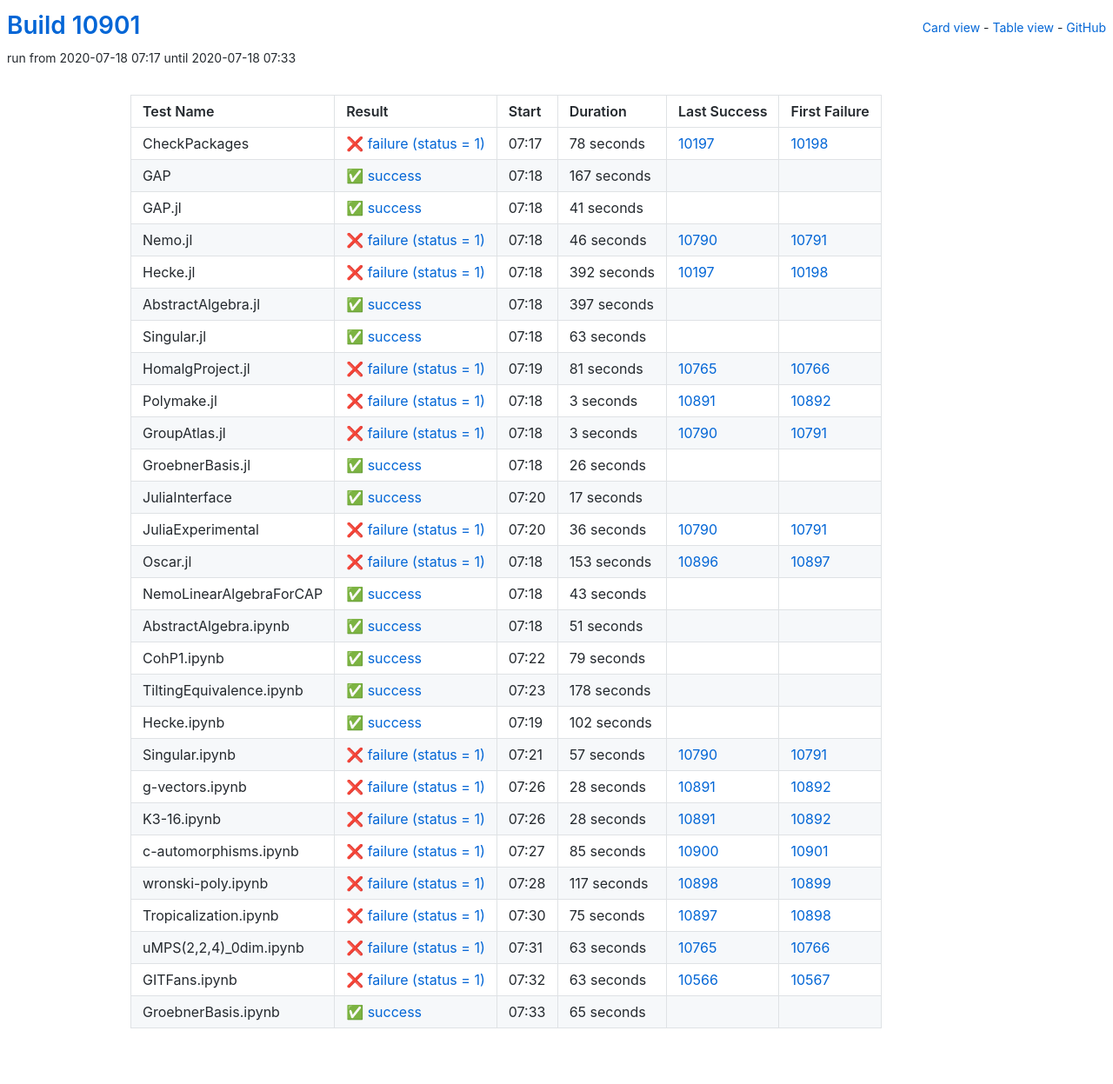
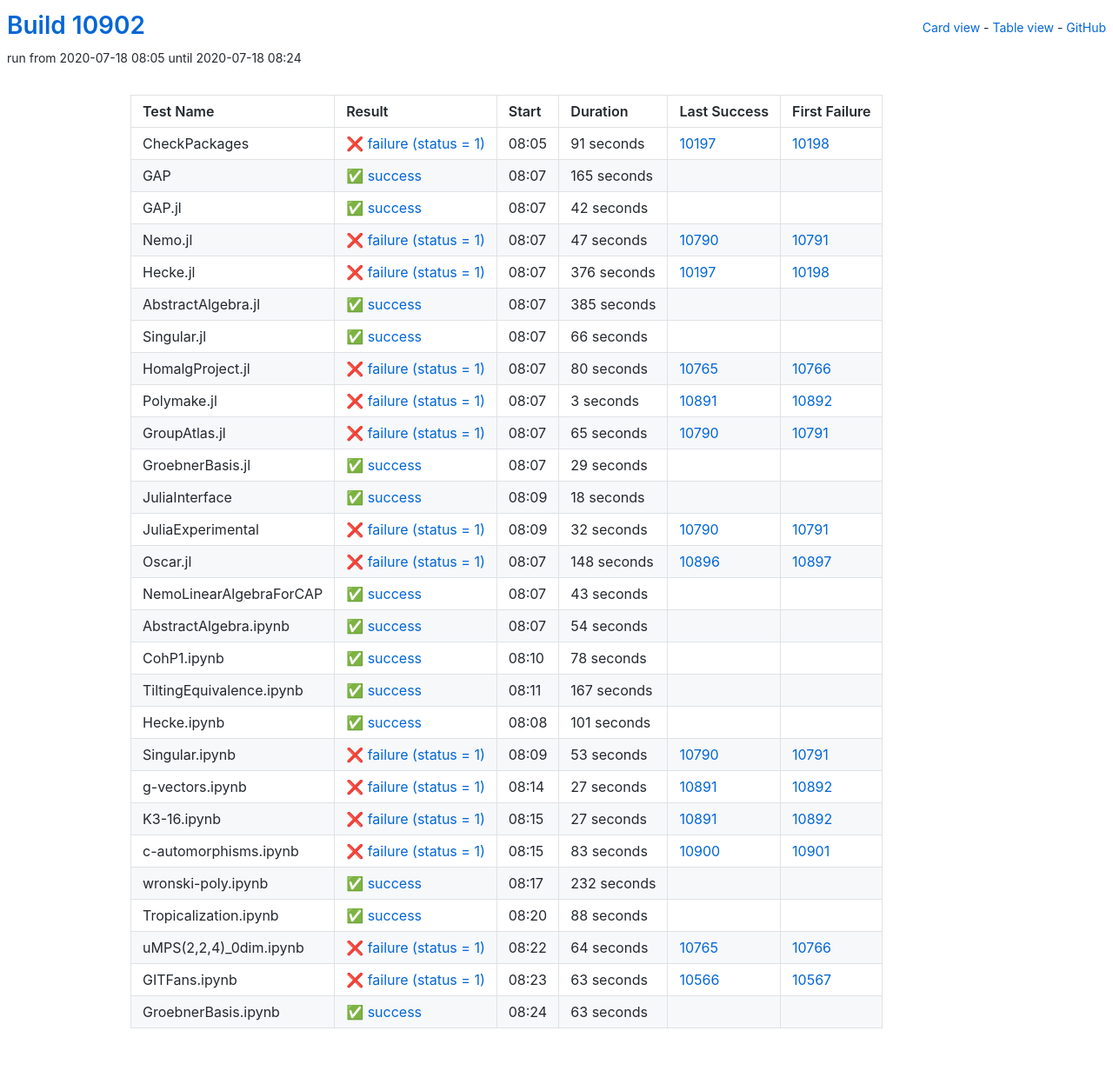
Before and after one commit to oscar-system/oscar-ci-status, a Jekyll site: the page built from table.html, in a window 1280 px wide. Shown: the whole page at 87% size. Built offline with Jekyll 4.4.1, drawn with Linux system fonts in a browser that asks for light colours.

Commit message:
Build #10902

```diff
--- a/_data/ci.yml
+++ b/_data/ci.yml
@@ -1,6 +1,6 @@
 ---
-build: 10901
-build_url: https://oscarci.mathematik.uni-kl.de/job/oscar/10901/
+build: 10902
+build_url: https://oscarci.mathematik.uni-kl.de/job/oscar/10902/
 job: oscar
 organization: oscar-system
 repo: oscar-ci-status
@@ -8,104 +8,104 @@
 tests:
 - name: CheckPackages
   id: checkpackages
-  log: https://oscarci.mathematik.uni-kl.de/job/oscar/10901/artifact/logs/build-10901/CheckPackages.log
-  start: 2020-07-18 07:17
+  log: https://oscarci.mathematik.uni-kl.de/job/oscar/10902/artifact/logs/build-10902/CheckPackages.log
+  start: 2020-07-18 08:05
   success: false
   exitcode: 1
   status: failure
-  duration: 78
+  duration: 91
   last_success: 10197
   last_success_url: https://oscarci.mathematik.uni-kl.de/job/oscar/10197/
   first_failure: 10198
   first_failure_url: https://oscarci.mathematik.uni-kl.de/job/oscar/10198/
 - name: GAP
   id: gap
-  log: https://oscarci.mathematik.uni-kl.de/job/oscar/10901/artifact/logs/build-10901/GAP.log
-  start: 2020-07-18 07:18
+  log: https://oscarci.mathematik.uni-kl.de/job/oscar/10902/artifact/logs/build-10902/GAP.log
+  start: 2020-07-18 08:07
   success: true
   exitcode: 0
   status: success
-  duration: 167
+  duration: 165
   last_success: false
   last_success_url:
   first_failure: false
   first_failure_url:
 - name: GAP.jl
   id: gap-jl
-  log: https://oscarci.mathematik.uni-kl.de/job/oscar/10901/artifact/logs/build-10901/GAP.jl.log
-  start: 2020-07-18 07:18
+  log: https://oscarci.mathematik.uni-kl.de/job/oscar/10902/artifact/logs/build-10902/GAP.jl.log
+  start: 2020-07-18 08:07
   success: true
   exitcode: 0
   status: success
-  duration: 41
+  duration: 42
   last_success: false
   last_success_url:
   first_failure: false
   first_failure_url:
 - name: Nemo.jl
   id: nemo-jl
-  log: https://oscarci.mathematik.uni-kl.de/job/oscar/10901/artifact/logs/build-10901/Nemo.jl.log
-  start: 2020-07-18 07:18
+  log: https://oscarci.mathematik.uni-kl.de/job/oscar/10902/artifact/logs/build-10902/Nemo.jl.log
+  start: 2020-07-18 08:07
   success: false
   exitcode: 1
   status: failure
-  duration: 46
+  duration: 47
   last_success: 10790
   last_success_url: https://oscarci.mathematik.uni-kl.de/job/oscar/10790/
   first_failure: 10791
   first_failure_url: https://oscarci.mathematik.uni-kl.de/job/oscar/10791/
 - name: Hecke.jl
   id: hecke-jl
-  log: https://oscarci.mathematik.uni-kl.de/job/oscar/10901/artifact/logs/build-10901/Hecke.jl.log
-  start: 2020-07-18 07:18
+  log: https://oscarci.mathematik.uni-kl.de/job/oscar/10902/artifact/logs/build-10902/Hecke.jl.log
+  start: 2020-07-18 08:07
   success: false
   exitcode: 1
   status: failure
-  duration: 392
+  duration: 376
   last_success: 10197
   last_success_url: https://oscarci.mathematik.uni-kl.de/job/oscar/10197/
   first_failure: 10198
   first_failure_url: https://oscarci.mathematik.uni-kl.de/job/oscar/10198/
 - name: AbstractAlgebra.jl
   id: abstractalgebra-jl
-  log: https://oscarci.mathematik.uni-kl.de/job/oscar/10901/artifact/logs/build-10901/AbstractAlgebra.jl.log
-  start: 2020-07-18 07:18
+  log: https://oscarci.mathematik.uni-kl.de/job/oscar/10902/artifact/logs/build-10902/AbstractAlgebra.jl.log
+  start: 2020-07-18 08:07
   success: true
   exitcode: 0
   status: success
-  duration: 397
+  duration: 385
   last_success: false
   last_success_url:
   first_failure: false
   first_failure_url:
 - name: Singular.jl
   id: singular-jl
-  log: https://oscarci.mathematik.uni-kl.de/job/oscar/10901/artifact/logs/build-10901/Singular.jl.log
-  start: 2020-07-18 07:18
+  log: https://oscarci.mathematik.uni-kl.de/job/oscar/10902/artifact/logs/build-10902/Singular.jl.log
+  start: 2020-07-18 08:07
   success: true
   exitcode: 0
   status: success
-  duration: 63
+  duration: 66
   last_success: false
   last_success_url:
   first_failure: false
   first_failure_url:
 - name: HomalgProject.jl
   id: homalgproject-jl
-  log: https://oscarci.mathematik.uni-kl.de/job/oscar/10901/artifact/logs/build-10901/HomalgProject.jl.log
-  start: 2020-07-18 07:19
+  log: https://oscarci.mathematik.uni-kl.de/job/oscar/10902/artifact/logs/build-10902/HomalgProject.jl.log
+  start: 2020-07-18 08:07
   success: false
   exitcode: 1
   status: failure
-  duration: 81
+  duration: 80
   last_success: 10765
   last_success_url: https://oscarci.mathematik.uni-kl.de/job/oscar/10765/
   first_failure: 10766
   first_failure_url: https://oscarci.mathematik.uni-kl.de/job/oscar/10766/
 - name: Polymake.jl
   id: polymake-jl
-  log: https://oscarci.mathematik.uni-kl.de/job/oscar/10901/artifact/logs/build-10901/Polymake.jl.log
-  start: 2020-07-18 07:18
+  log: https://oscarci.mathematik.uni-kl.de/job/oscar/10902/artifact/logs/build-10902/Polymake.jl.log
+  start: 2020-07-18 08:07
   success: false
   exitcode: 1
   status: failure
@@ -116,68 +116,68 @@
   first_failure_url: https://oscarci.mathematik.uni-kl.de/job/oscar/10892/
 - name: GroupAtlas.jl
   id: groupatlas-jl
-  log: https://oscarci.mathematik.uni-kl.de/job/oscar/10901/artifact/logs/build-10901/GroupAtlas.jl.log
-  start: 2020-07-18 07:18
+  log: https://oscarci.mathematik.uni-kl.de/job/oscar/10902/artifact/logs/build-10902/GroupAtlas.jl.log
+  start: 2020-07-18 08:07
   success: false
   exitcode: 1
   status: failure
-  duration: 3
+  duration: 65
   last_success: 10790
   last_success_url: https://oscarci.mathematik.uni-kl.de/job/oscar/10790/
   first_failure: 10791
   first_failure_url: https://oscarci.mathematik.uni-kl.de/job/oscar/10791/
 - name: GroebnerBasis.jl
   id: groebnerbasis-jl
-  log: https://oscarci.mathematik.uni-kl.de/job/oscar/10901/artifact/logs/build-10901/GroebnerBasis.jl.log
-  start: 2020-07-18 07:18
+  log: https://oscarci.mathematik.uni-kl.de/job/oscar/10902/artifact/logs/build-10902/GroebnerBasis.jl.log
+  start: 2020-07-18 08:07
   success: true
   exitcode: 0
   status: success
-  duration: 26
+  duration: 29
   last_success: false
   last_success_url:
   first_failure: false
   first_failure_url:
 - name: JuliaInterface
   id: juliainterface
-  log: https://oscarci.mathematik.uni-kl.de/job/oscar/10901/artifact/logs/build-10901/JuliaInterface.log
-  start: 2020-07-18 07:20
+  log: https://oscarci.mathematik.uni-kl.de/job/oscar/10902/artifact/logs/build-10902/JuliaInterface.log
+  start: 2020-07-18 08:09
   success: true
   exitcode: 0
   status: success
-  duration: 17
+  duration: 18
   last_success: false
   last_success_url:
   first_failure: false
   first_failure_url:
 - name: JuliaExperimental
   id: juliaexperimental
-  log: https://oscarci.mathematik.uni-kl.de/job/oscar/10901/artifact/logs/build-10901/JuliaExperimental.log
-  start: 2020-07-18 07:20
+  log: https://oscarci.mathematik.uni-kl.de/job/oscar/10902/artifact/logs/build-10902/JuliaExperimental.log
+  start: 2020-07-18 08:09
   success: false
   exitcode: 1
   status: failure
-  duration: 36
+  duration: 32
   last_success: 10790
   last_success_url: https://oscarci.mathematik.uni-kl.de/job/oscar/10790/
   first_failure: 10791
   first_failure_url: https://oscarci.mathematik.uni-kl.de/job/oscar/10791/
 - name: Oscar.jl
   id: oscar-jl
-  log: https://oscarci.mathematik.uni-kl.de/job/oscar/10901/artifact/logs/build-10901/Oscar.jl.log
-  start: 2020-07-18 07:18
+  log: https://oscarci.mathematik.uni-kl.de/job/oscar/10902/artifact/logs/build-10902/Oscar.jl.log
+  start: 2020-07-18 08:07
   success: false
   exitcode: 1
   status: failure
-  duration: 153
+  duration: 148
   last_success: 10896
   last_success_url: https://oscarci.mathematik.uni-kl.de/job/oscar/10896/
   first_failure: 10897
   first_failure_url: https://oscarci.mathematik.uni-kl.de/job/oscar/10897/
 - name: NemoLinearAlgebraForCAP
   id: nemolinearalgebraforcap
-  log: https://oscarci.mathematik.uni-kl.de/job/oscar/10901/artifact/logs/build-10901/NemoLinearAlgebraForCAP.log
-  start: 2020-07-18 07:18
+  log: https://oscarci.mathematik.uni-kl.de/job/oscar/10902/artifact/logs/build-10902/NemoLinearAlgebraForCAP.log
+  start: 2020-07-18 08:07
   success: true
   exitcode: 0
   status: success
@@ -188,140 +188,140 @@
   first_failure_url:
 - name: AbstractAlgebra.ipynb
   id: abstractalgebra-ipynb
-  log: https://oscarci.mathematik.uni-kl.de/job/oscar/10901/artifact/logs/build-10901/AbstractAlgebra.ipynb.log
-  start: 2020-07-18 07:18
+  log: https://oscarci.mathematik.uni-kl.de/job/oscar/10902/artifact/logs/build-10902/AbstractAlgebra.ipynb.log
+  start: 2020-07-18 08:07
   success: true
   exitcode: 0
   status: success
-  duration: 51
+  duration: 54
   last_success: false
   last_success_url:
   first_failure: false
   first_failure_url:
 - name: CohP1.ipynb
   id: cohp1-ipynb
-  log: https://oscarci.mathematik.uni-kl.de/job/oscar/10901/artifact/logs/build-10901/CohP1.ipynb.log
-  start: 2020-07-18 07:22
+  log: https://oscarci.mathematik.uni-kl.de/job/oscar/10902/artifact/logs/build-10902/CohP1.ipynb.log
+  start: 2020-07-18 08:10
   success: true
   exitcode: 0
   status: success
-  duration: 79
+  duration: 78
   last_success: false
   last_success_url:
   first_failure: false
   first_failure_url:
 - name: TiltingEquivalence.ipynb
   id: tiltingequivalence-ipynb
-  log: https://oscarci.mathematik.uni-kl.de/job/oscar/10901/artifact/logs/build-10901/TiltingEquivalence.ipynb.log
-  start: 2020-07-18 07:23
+  log: https://oscarci.mathematik.uni-kl.de/job/oscar/10902/artifact/logs/build-10902/TiltingEquivalence.ipynb.log
+  start: 2020-07-18 08:11
   success: true
   exitcode: 0
   status: success
-  duration: 178
+  duration: 167
   last_success: false
   last_success_url:
   first_failure: false
   first_failure_url:
 - name: Hecke.ipynb
   id: hecke-ipynb
-  log: https://oscarci.mathematik.uni-kl.de/job/oscar/10901/artifact/logs/build-10901/Hecke.ipynb.log
-  start: 2020-07-18 07:19
+  log: https://oscarci.mathematik.uni-kl.de/job/oscar/10902/artifact/logs/build-10902/Hecke.ipynb.log
+  start: 2020-07-18 08:08
   success: true
   exitcode: 0
   status: success
-  duration: 102
+  duration: 101
   last_success: false
   last_success_url:
   first_failure: false
   first_failure_url:
 - name: Singular.ipynb
   id: singular-ipynb
-  log: https://oscarci.mathematik.uni-kl.de/job/oscar/10901/artifact/logs/build-10901/Singular.ipynb.log
-  start: 2020-07-18 07:21
+  log: https://oscarci.mathematik.uni-kl.de/job/oscar/10902/artifact/logs/build-10902/Singular.ipynb.log
+  start: 2020-07-18 08:09
   success: false
   exitcode: 1
   status: failure
-  duration: 57
+  duration: 53
   last_success: 10790
   last_success_url: https://oscarci.mathematik.uni-kl.de/job/oscar/10790/
   first_failure: 10791
   first_failure_url: https://oscarci.mathematik.uni-kl.de/job/oscar/10791/
 - name: g-vectors.ipynb
   id: g-vectors-ipynb
-  log: https://oscarci.mathematik.uni-kl.de/job/oscar/10901/artifact/logs/build-10901/g-vectors.ipynb.log
-  start: 2020-07-18 07:26
+  log: https://oscarci.mathematik.uni-kl.de/job/oscar/10902/artifact/logs/build-10902/g-vectors.ipynb.log
+  start: 2020-07-18 08:14
   success: false
   exitcode: 1
   status: failure
-  duration: 28
+  duration: 27
   last_success: 10891
   last_success_url: https://oscarci.mathematik.uni-kl.de/job/oscar/10891/
   first_failure: 10892
   first_failure_url: https://oscarci.mathematik.uni-kl.de/job/oscar/10892/
 - name: K3-16.ipynb
   id: k3-16-ipynb
-  log: https://oscarci.mathematik.uni-kl.de/job/oscar/10901/artifact/logs/build-10901/K3-16.ipynb.log
-  start: 2020-07-18 07:26
+  log: https://oscarci.mathematik.uni-kl.de/job/oscar/10902/artifact/logs/build-10902/K3-16.ipynb.log
+  start: 2020-07-18 08:15
   success: false
   exitcode: 1
   status: failure
-  duration: 28
+  duration: 27
   last_success: 10891
   last_success_url: https://oscarci.mathematik.uni-kl.de/job/oscar/10891/
   first_failure: 10892
   first_failure_url: https://oscarci.mathematik.uni-kl.de/job/oscar/10892/
 - name: c-automorphisms.ipynb
   id: c-automorphisms-ipynb
-  log: https://oscarci.mathematik.uni-kl.de/job/oscar/10901/artifact/logs/build-10901/c-automorphisms.ipynb.log
-  start: 2020-07-18 07:27
+  log: https://oscarci.mathematik.uni-kl.de/job/oscar/10902/artifact/logs/build-10902/c-automorphisms.ipynb.log
+  start: 2020-07-18 08:15
   success: false
   exitcode: 1
   status: failure
-  duration: 85
+  duration: 83
   last_success: 10900
   last_success_url: https://oscarci.mathematik.uni-kl.de/job/oscar/10900/
   first_failure: 10901
   first_failure_url: https://oscarci.mathematik.uni-kl.de/job/oscar/10901/
 - name: wronski-poly.ipynb
   id: wronski-poly-ipynb
-  log: https://oscarci.mathematik.uni-kl.de/job/oscar/10901/artifact/logs/build-10901/wronski-poly.ipynb.log
-  start: 2020-07-18 07:28
+  log: https://oscarci.mathematik.uni-kl.de/job/oscar/10902/artifact/logs/build-10902/wronski-poly.ipynb.log
+  start: 2020-07-18 08:17
+  success: true
+  exitcode: 0
+  status: success
+  duration: 232
+  last_success: false
+  last_success_url:
+  first_failure: false
+  first_failure_url:
+- name: Tropicalization.ipynb
+  id: tropicalization-ipynb
+  log: https://oscarci.mathematik.uni-kl.de/job/oscar/10902/artifact/logs/build-10902/Tropicalization.ipynb.log
+  start: 2020-07-18 08:20
+  success: true
+  exitcode: 0
+  status: success
+  duration: 88
+  last_success: false
+  last_success_url:
+  first_failure: false
+  first_failure_url:
+- name: uMPS(2,2,4)_0dim.ipynb
+  id: umps-2-2-4-0dim-ipynb
+  log: https://oscarci.mathematik.uni-kl.de/job/oscar/10902/artifact/logs/build-10902/uMPS-2-2-4-_0dim.ipynb.log
+  start: 2020-07-18 08:22
   success: false
   exitcode: 1
   status: failure
-  duration: 117
-  last_success: 10898
-  last_success_url: https://oscarci.mathematik.uni-kl.de/job/oscar/10898/
-  first_failure: 10899
-  first_failure_url: https://oscarci.mathematik.uni-kl.de/job/oscar/10899/
-- name: Tropicalization.ipynb
-  id: tropicalization-ipynb
-  log: https://oscarci.mathematik.uni-kl.de/job/oscar/10901/artifact/logs/build-10901/Tropicalization.ipynb.log
-  start: 2020-07-18 07:30
-  success: false
-  exitcode: 1
-  status: failure
-  duration: 75
-  last_success: 10897
-  last_success_url: https://oscarci.mathematik.uni-kl.de/job/oscar/10897/
-  first_failure: 10898
-  first_failure_url: https://oscarci.mathematik.uni-kl.de/job/oscar/10898/
-- name: uMPS(2,2,4)_0dim.ipynb
-  id: umps-2-2-4-0dim-ipynb
-  log: https://oscarci.mathematik.uni-kl.de/job/oscar/10901/artifact/logs/build-10901/uMPS-2-2-4-_0dim.ipynb.log
-  start: 2020-07-18 07:31
-  success: false
-  exitcode: 1
-  status: failure
-  duration: 63
+  duration: 64
   last_success: 10765
   last_success_url: https://oscarci.mathematik.uni-kl.de/job/oscar/10765/
   first_failure: 10766
   first_failure_url: https://oscarci.mathematik.uni-kl.de/job/oscar/10766/
 - name: GITFans.ipynb
   id: gitfans-ipynb
-  log: https://oscarci.mathematik.uni-kl.de/job/oscar/10901/artifact/logs/build-10901/GITFans.ipynb.log
-  start: 2020-07-18 07:32
+  log: https://oscarci.mathematik.uni-kl.de/job/oscar/10902/artifact/logs/build-10902/GITFans.ipynb.log
+  start: 2020-07-18 08:23
   success: false
   exitcode: 1
   status: failure
@@ -332,12 +332,12 @@
   first_failure_url: https://oscarci.mathematik.uni-kl.de/job/oscar/10567/
 - name: GroebnerBasis.ipynb
   id: groebnerbasis-ipynb
-  log: https://oscarci.mathematik.uni-kl.de/job/oscar/10901/artifact/logs/build-10901/GroebnerBasis.ipynb.log
-  start: 2020-07-18 07:33
+  log: https://oscarci.mathematik.uni-kl.de/job/oscar/10902/artifact/logs/build-10902/GroebnerBasis.ipynb.log
+  start: 2020-07-18 08:24
   success: true
   exitcode: 0
   status: success
-  duration: 65
+  duration: 63
   last_success: false
   last_success_url:
   first_failure: false
```
Also changed, not shown: README.md.
